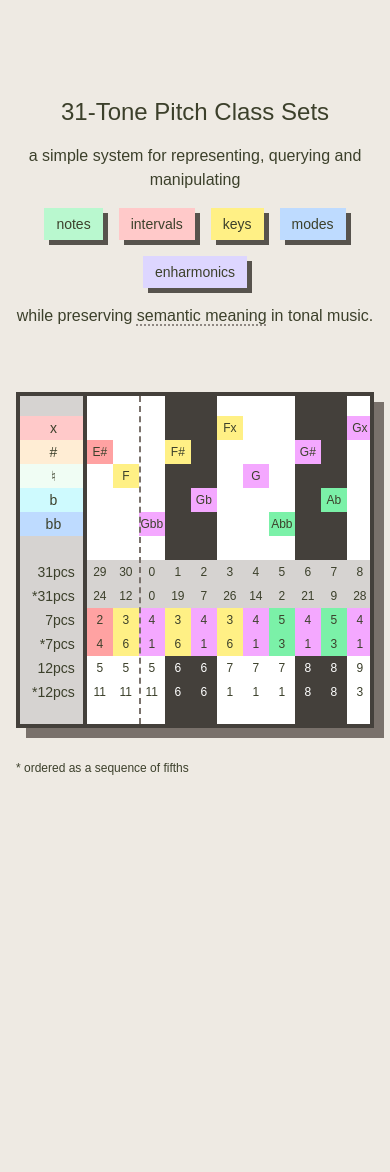
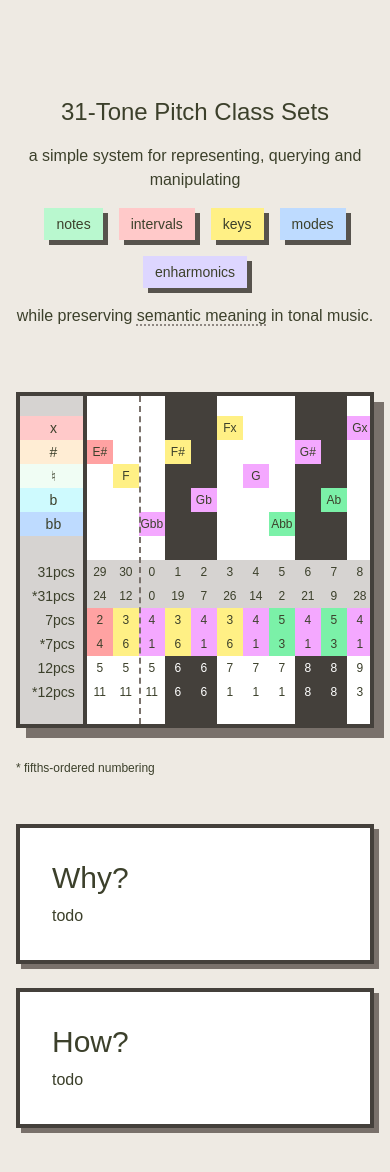
Before and after one commit to dylancobb/31pcs-demo, a SvelteKit app: page / in a window 390 px wide. Shown: the top 1172 px of the page. Before the commit the page ends 844 px from the top, so only its background shows below. Built offline with nearby package versions, Linux system fonts and the light colour scheme; a web font is replaced by a local one.

Commit message:
more responsiveness tweaks + starting main blurb

```diff
--- a/src/lib/keyboard.svelte
+++ b/src/lib/keyboard.svelte
@@ -138,7 +138,5 @@
 			class="3xl:left-359.5 3xl:h-110 absolute top-1 left-211 h-82 w-4 border-r-2 border-dashed border-stone-500 lg:border-r-3 xl:left-260.5 2xl:left-293.5 2xl:h-96"
 		></div>
 	</div>
-	<div class="absolute -bottom-12 text-xs md:text-sm xl:text-base">
-		* ordered as a sequence of fifths
-	</div>
+	<div class="absolute -bottom-12 text-xs md:text-sm xl:text-base">* fifths-ordered numbering</div>
 </div>
--- a/src/routes/+page.svelte
+++ b/src/routes/+page.svelte
@@ -41,3 +41,40 @@
 </div>
 
 <Keyboard />
+
+<div
+	class="3xl:w-7xl mx-auto mb-16 flex w-full flex-col gap-6 px-4 pt-24 sm:px-8 md:gap-12 lg:w-4xl xl:w-5xl 2xl:w-6xl"
+>
+	<!-- <div -->
+	<!-- 	class="flex w-full flex-col gap-2 border-4 border-stone-700 bg-white p-8 text-center shadow-[5px_5px_0_0_var(--color-stone-500)] sm:w-52 sm:text-left" -->
+	<!-- > -->
+	<!-- 	<h2 class="mb-2 text-center text-2xl">Contents</h2> -->
+	<!-- 	<a href="#why" class="hover:text-stone-300 hover:*:decoration-stone-300"> -->
+	<!-- 		<span -->
+	<!-- 			class="underline decoration-stone-500 decoration-dotted underline-offset-4 sm:underline-offset-5 xl:underline-offset-6" -->
+	<!-- 			>Why</span -->
+	<!-- 		>?</a -->
+	<!-- 	> -->
+	<!-- 	<a href="#how" class="hover:text-stone-300 hover:*:decoration-stone-300"> -->
+	<!-- 		<span -->
+	<!-- 			class="underline decoration-stone-500 decoration-dotted underline-offset-4 sm:underline-offset-5 xl:underline-offset-6" -->
+	<!-- 			>How</span -->
+	<!-- 		>?</a -->
+	<!-- 	> -->
+	<!-- </div> -->
+
+	<section
+		id="why"
+		class="flex w-full flex-col gap-2 border-4 border-stone-700 bg-white p-8 shadow-[5px_5px_0_0_var(--color-stone-500)]"
+	>
+		<h2 class="text-3xl">Why?</h2>
+		<p>todo</p>
+	</section>
+	<section
+		id="how"
+		class="flex w-full flex-col gap-2 border-4 border-stone-700 bg-white p-8 shadow-[5px_5px_0_0_var(--color-stone-500)]"
+	>
+		<h2 class="text-3xl">How?</h2>
+		<p>todo</p>
+	</section>
+</div>
```
Also changed, not shown: static/favicon.png.
